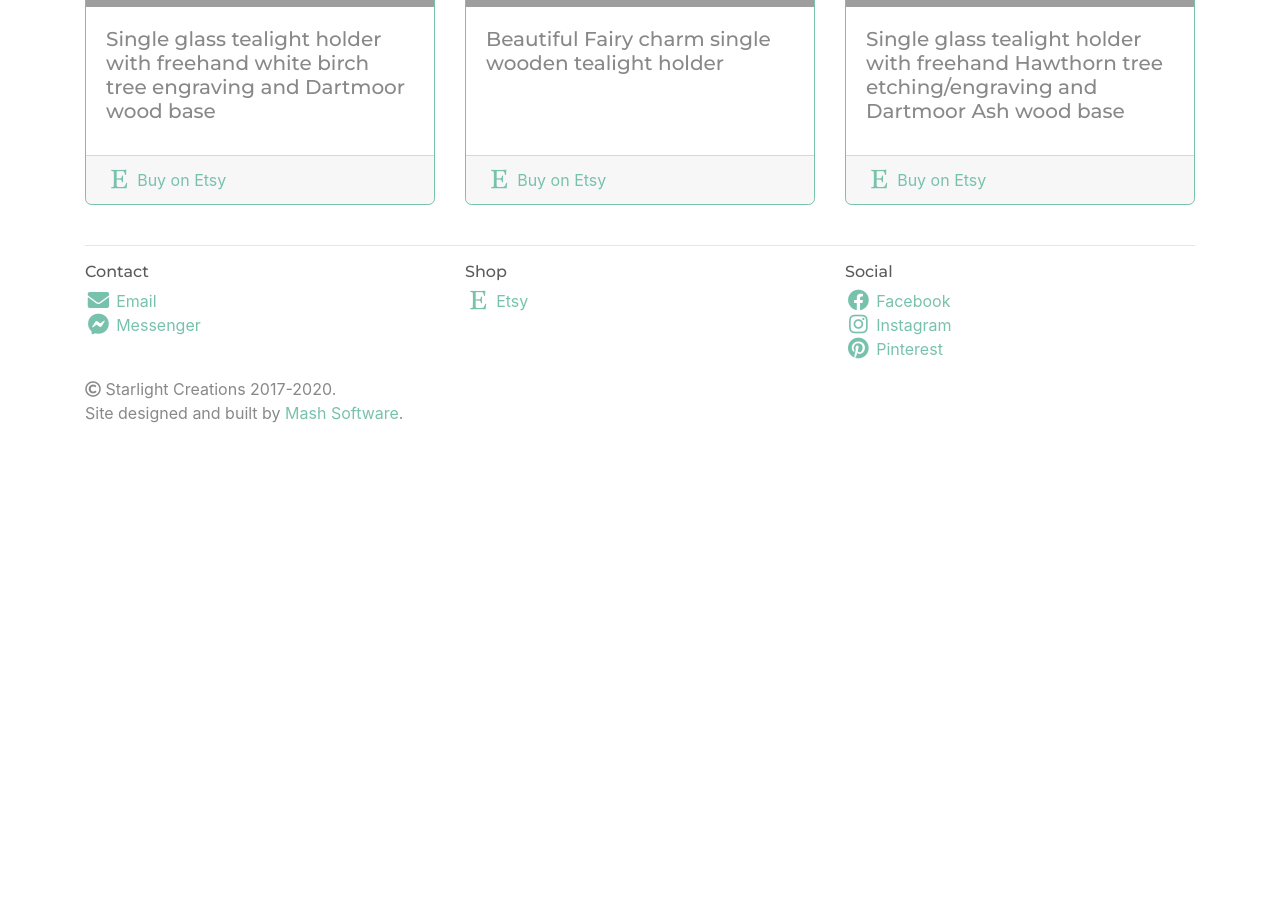
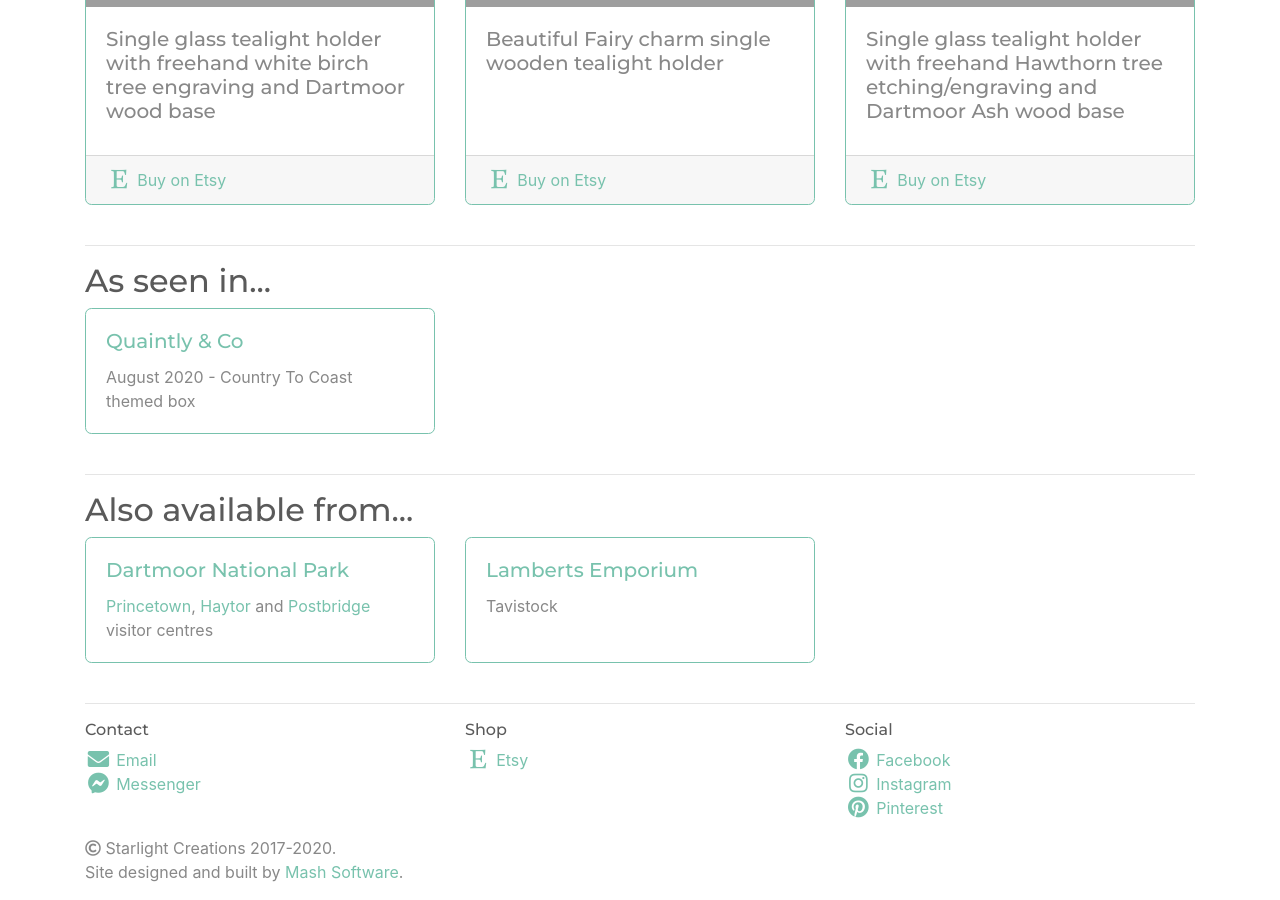
Before and after one commit to starlight-creations/starlight-creations.github.io, a Jekyll site: the page built from buy.html, in a window 1280 px wide and 900 px high, scrolled down 1001 px. Built offline with Jekyll 4.4.1, drawn with Linux system fonts in a browser that asks for light colours; nearby versions of some CDN libraries; before the commit the page ends 1442 px from its top, so only the background shows below that; grey boxes are pictures that could not be loaded.

Commit message:
add as seen and also available

```diff
--- a/buy.html
+++ b/buy.html
@@ -4,7 +4,7 @@ title: Buy
 description: Unique pieces, yours to keep forever.
 permalink: /buy
 ---
-<h2>Featured items from the <a href="https://www.etsy.com/uk/shop/StarlightCreationsUK" target="_blank">Etsy shop</a>:</h2>
+<h2>Featured items from the <a href="https://www.etsy.com/uk/shop/StarlightCreationsUK" target="_blank">Etsy shop</a>...</h2>
 <div class="row row-cols-1 row-cols-md-3">
 {%- for product in site.data.products -%}
     <div class="col mb-4">
@@ -12,3 +12,35 @@ permalink: /buy
     </div>
 {% endfor %}
 </div>
+<hr>
+<h2>As seen in...</h2>
+<div class="row row-cols-1 row-cols-md-3">
+    <div class="col mb-4">
+        <div class="card border-primary h-100">
+            <div class="card-body">
+                <h5 class="card-title"><a href="https://www.quaintly-uk.com/" target="_blank">Quaintly & Co</a></h5>
+                <p class="card-text">August 2020 - Country To Coast themed box</p>
+            </div>
+        </div>
+    </div>
+</div>
+<hr>
+<h2>Also available from...</h2>
+<div class="row row-cols-1 row-cols-md-3">
+    <div class="col mb-4">
+        <div class="card border-primary h-100">
+            <div class="card-body">
+                <h5 class="card-title"><a href="https://www.dartmoor.gov.uk/" target="_blank">Dartmoor National Park</a></h5>
+                <p class="card-text"><a href="https://www.dartmoor.gov.uk/enjoy-dartmoor/planning-your-visit/virtual-visitor-centre/princetown-visitor-centre" target="_blank">Princetown</a>, <a href="https://www.dartmoor.gov.uk/enjoy-dartmoor/planning-your-visit/virtual-visitor-centre/haytor-visitor-centre" target="_blank">Haytor</a> and <a href="https://www.dartmoor.gov.uk/enjoy-dartmoor/planning-your-visit/virtual-visitor-centre/postbridge-visitor-centre" target="_blank">Postbridge</a> visitor centres</p>
+            </div>
+        </div>
+    </div>
+    <div class="col mb-4">
+        <div class="card border-primary h-100">
+            <div class="card-body">
+                <h5 class="card-title"><a href="https://www.lambertsemporium.com/" target="_blank">Lamberts Emporium</a></h5>
+                <p class="card-text">Tavistock</p>
+            </div>
+        </div>
+    </div>
+</div>
```
